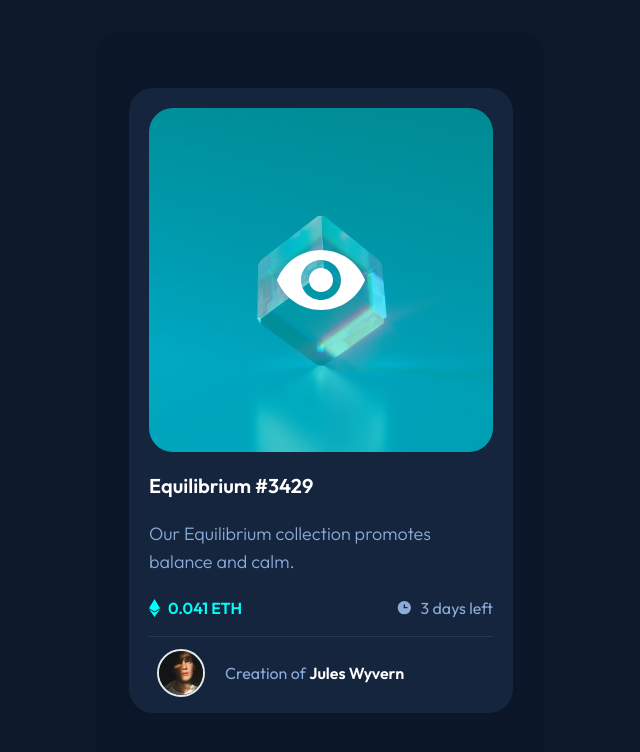
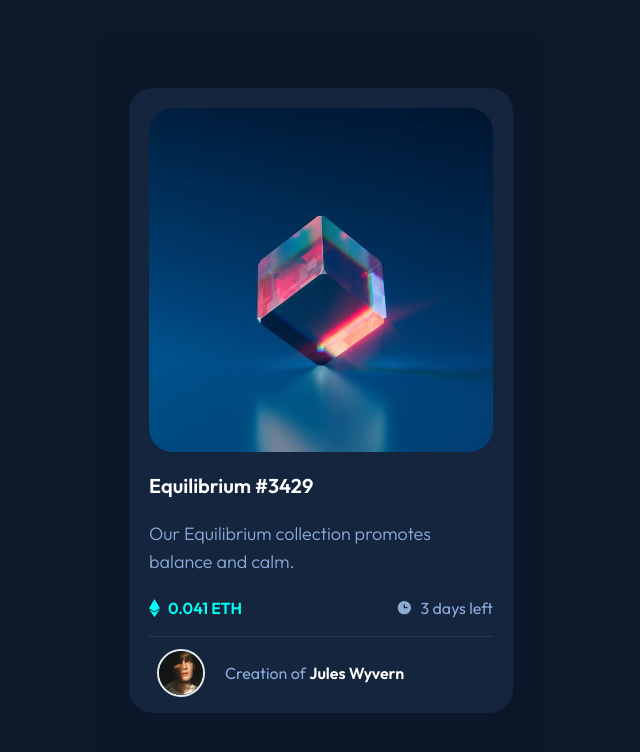
Before and after one commit to krystiano13/nft_card_preview, a website: page index.html in a window 1280 px wide. Shown: the whole page, without its empty margins (319-959 px from the left). Drawn offline with Linux system fonts and the light colour scheme.

Commit message:
create hover effect

```diff
--- a/index.html
+++ b/index.html
@@ -12,7 +12,7 @@
         <div class="w-103 max-[500px]:w-[95vw] h-103 max-[500px]:h-[650px] bg-veryDarkBlue-50 flex justify-center items-center rounded-3xl" id="wrapper">
             <div class="w-102 max-[500px]:w-[93vw] max-[500px]:h-[640px] bg-veryDarkBlue-200 rounded-3xl p-5 flex flex-col justify-evenly" id="content">
                 <div class="relative">
-                    <section class="flex justify-center items-center w-full h-full bg-cyan bg-opacity-50 absolute rounded-3xl">
+                    <section class="flex cursor-pointer transition justify-center items-center w-full h-full bg-cyan bg-opacity-50 absolute rounded-3xl opacity-0 hover:opacity-100">
                         <img class="w-24 h-auto" src="./images/icon-view.svg" alt="eye icon" />
                     </section>
                     <img class="rounded-3xl w-full h-auto" src="./images/image-equilibrium.jpg" alt="equilibrium logo" />
```
Also changed, not shown: global.css.
